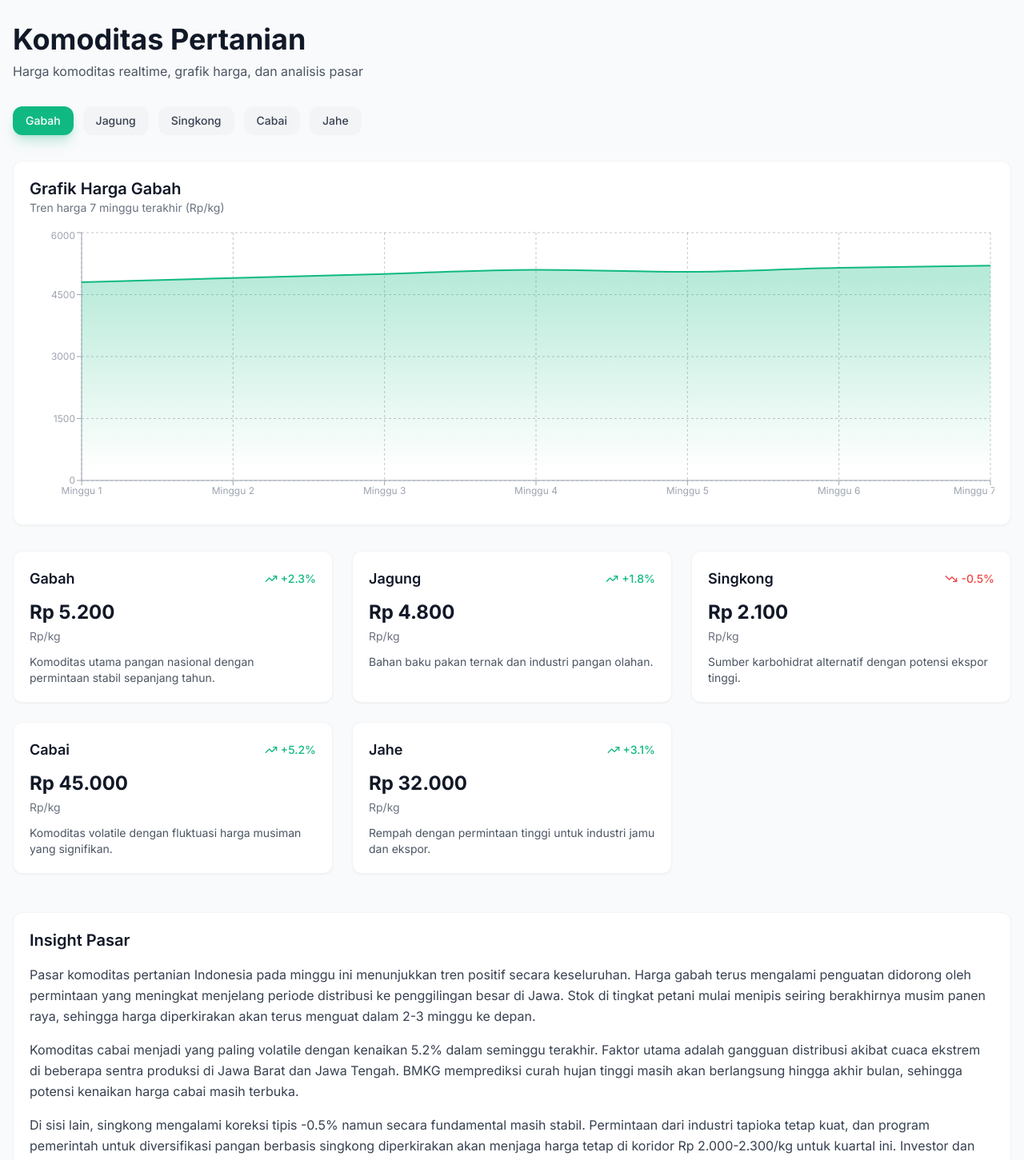
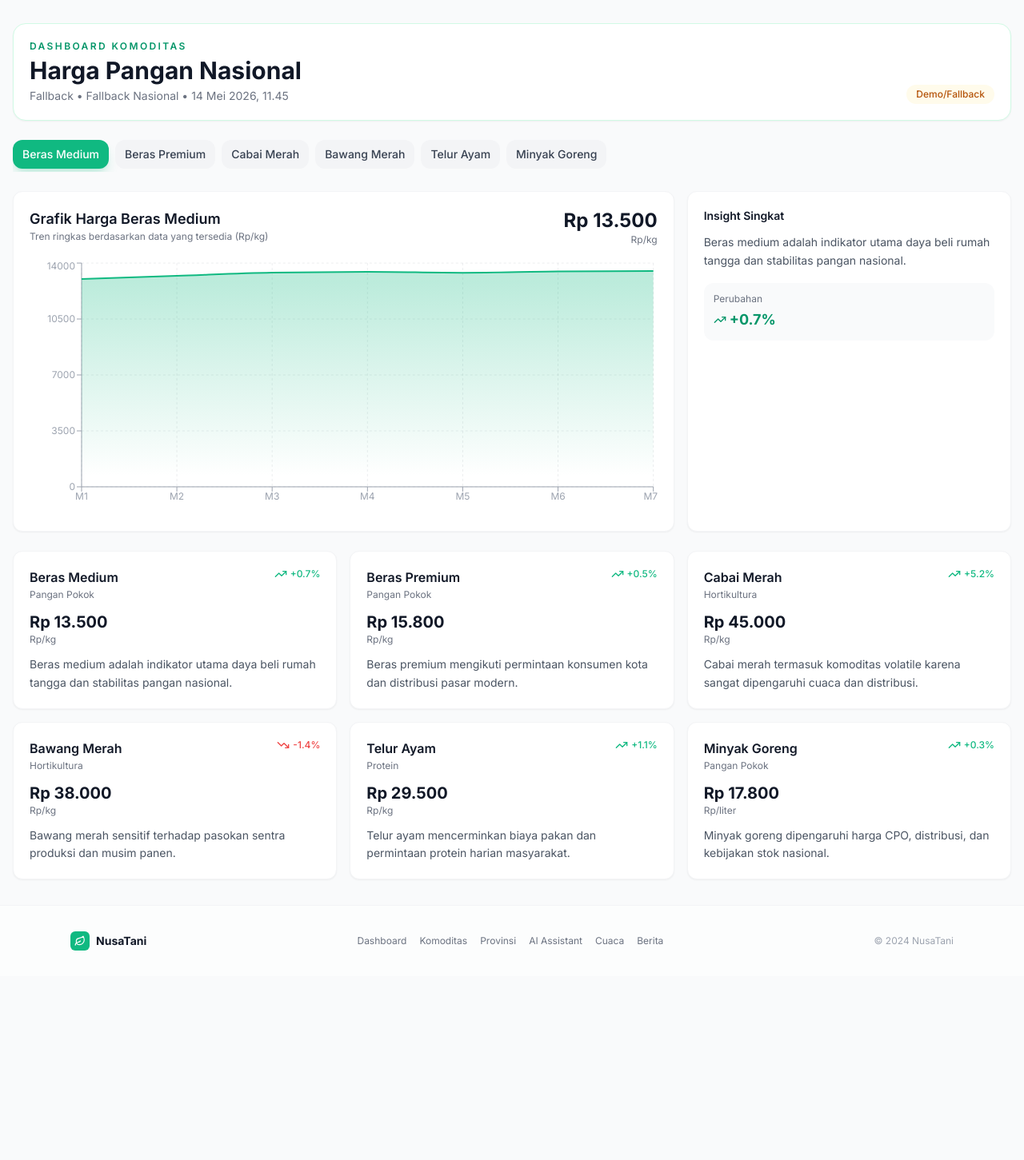
Before and after one commit to LoOp575/Nusa-tani0, a Next.js app: page /commodities in a window 1280 px wide. Shown: the part 60-1511 px from the top of the page at 80% size. After the commit the page ends 1281 px from the top, so only its background shows below. Built offline with nearby package versions, Linux system fonts and the light colour scheme.

Commit message:
Use food prices API on commodities page

```diff
--- a/app/commodities/page.tsx
+++ b/app/commodities/page.tsx
@@ -1,6 +1,6 @@
 'use client'
 
-import { useState } from 'react'
+import { useEffect, useMemo, useState } from 'react'
 import { motion } from 'framer-motion'
 import {
   AreaChart,
@@ -13,46 +13,141 @@ import {
 } from 'recharts'
 import { TrendingUp, TrendingDown } from 'lucide-react'
 import Card from '@/components/ui/card'
-import { commodities } from '@/data/commodities'
+import { commodities as fallbackCommodities } from '@/data/commodities'
 import { formatCurrency } from '@/lib/utils'
 
+type Commodity = {
+  id: string
+  name: string
+  price: number
+  change: number
+  history: number[]
+  unit: string
+  icon: string
+  category?: string
+  source?: string
+}
+
+type FoodPriceResponse = {
+  isRealtime: boolean
+  source: string
+  updatedAt: string
+  commodities: Commodity[]
+}
+
+function getCommodityInsight(id: string, name: string) {
+  const insights: Record<string, string> = {
+    'beras-medium': 'Beras medium adalah indikator utama daya beli rumah tangga dan stabilitas pangan nasional.',
+    'beras-premium': 'Beras premium mengikuti permintaan konsumen kota dan distribusi pasar modern.',
+    'cabai-merah': 'Cabai merah termasuk komoditas volatile karena sangat dipengaruhi cuaca dan distribusi.',
+    'bawang-merah': 'Bawang merah sensitif terhadap pasokan sentra produksi dan musim panen.',
+    'telur-ayam': 'Telur ayam mencerminkan biaya pakan dan permintaan protein harian masyarakat.',
+    'minyak-goreng': 'Minyak goreng dipengaruhi harga CPO, distribusi, dan kebijakan stok nasional.',
+    gabah: 'Gabah menjadi dasar rantai pasok beras dan pendapatan petani padi.',
+    jagung: 'Jagung penting untuk pakan ternak dan industri pangan olahan.',
+    singkong: 'Singkong adalah karbohidrat alternatif dan bahan baku industri tapioka.',
+    cabai: 'Cabai sangat fluktuatif karena cuaca, distribusi, dan permintaan harian.',
+    jahe: 'Jahe memiliki pasar rempah, jamu, dan peluang ekspor.',
+  }
+
+  return insights[id] || `${name} dipantau sebagai bagian dari harga pangan nasional dan kebutuhan pasar harian.`
+}
+
 export default function CommoditiesPage() {
-  const [selectedCommodity, setSelectedCommodity] = useState(commodities[0].id)
+  const [commodities, setCommodities] = useState<Commodity[]>(fallbackCommodities)
+  const [selectedCommodity, setSelectedCommodity] = useState(fallbackCommodities[0].id)
+  const [isLoading, setIsLoading] = useState(true)
+  const [isRealtime, setIsRealtime] = useState(false)
+  const [source, setSource] = useState('Data lokal')
+  const [updatedAt, setUpdatedAt] = useState<string | null>(null)
 
-  const selected = commodities.find((c) => c.id === selectedCommodity) || commodities[0]
+  useEffect(() => {
+    let active = true
 
-  const chartData = selected.history.map((price, index) => ({
-    name: `Minggu ${index + 1}`,
+    async function loadPrices() {
+      try {
+        const response = await fetch('/api/food-prices', { cache: 'no-store' })
+        if (!response.ok) throw new Error('Failed to load food prices')
+        const data: FoodPriceResponse = await response.json()
+        if (!active) return
+        setCommodities(data.commodities)
+        setSelectedCommodity(data.commodities[0]?.id || fallbackCommodities[0].id)
+        setIsRealtime(data.isRealtime)
+        setSource(data.source)
+        setUpdatedAt(data.updatedAt)
+      } catch {
+        if (!active) return
+        setCommodities(fallbackCommodities)
+        setSelectedCommodity(fallbackCommodities[0].id)
+        setIsRealtime(false)
+        setSource('Data lokal')
+      } finally {
+        if (active) setIsLoading(false)
+      }
+    }
+
+    loadPrices()
+
+    return () => {
+      active = false
+    }
+  }, [])
+
+  const selected = useMemo(() => {
+    return commodities.find((c) => c.id === selectedCommodity) || commodities[0]
+  }, [commodities, selectedCommodity])
+
+  const chartData = (selected?.history || []).map((price, index) => ({
+    name: `M${index + 1}`,
     harga: price,
   }))
 
+  const updatedLabel = updatedAt
+    ? new Date(updatedAt).toLocaleString('id-ID', {
+        dateStyle: 'medium',
+        timeStyle: 'short',
+      })
+    : 'Data lokal'
+
   return (
     <motion.div
-      initial={{ opacity: 0, y: 20 }}
+      initial={{ opacity: 0, y: 16 }}
       animate={{ opacity: 1, y: 0 }}
-      transition={{ duration: 0.5 }}
-      className="max-w-7xl mx-auto px-4 py-8"
+      transition={{ duration: 0.4 }}
+      className="max-w-7xl mx-auto px-4 py-6 md:py-8"
     >
-      {/* Page Header */}
-      <div className="mb-8">
-        <h1 className="text-3xl md:text-4xl font-bold text-gray-900 dark:text-white">
-          Komoditas Pertanian
+      <div className="mb-6 rounded-2xl border border-emerald-100 bg-white p-4 shadow-sm dark:border-emerald-900/40 dark:bg-gray-900 md:p-5">
+        <div className="flex flex-col gap-3 md:flex-row md:items-end md:justify-between">
+          <div>
+            <p className="text-xs font-semibold uppercase tracking-[0.2em] text-emerald-600 dark:text-emerald-400">
+              Dashboard Komoditas
+            </p>
+            <h1 className="mt-1 text-2xl font-bold text-gray-900 dark:text-white md:text-3xl">
+              Harga Pangan Nasional
             </h1>
-        <p className="mt-2 text-gray-600 dark:text-gray-400">
-          Harga komoditas realtime, grafik harga, dan analisis pasar
+            <p className="mt-1 text-sm text-gray-500 dark:text-gray-400">
+              {isLoading ? 'Mengambil data...' : `${isRealtime ? 'Realtime' : 'Fallback'} • ${source} • ${updatedLabel}`}
             </p>
           </div>
+          <span className={`w-fit rounded-full px-3 py-1 text-xs font-medium ${
+            isRealtime
+              ? 'bg-emerald-50 text-emerald-700 dark:bg-emerald-900/30 dark:text-emerald-300'
+              : 'bg-amber-50 text-amber-700 dark:bg-amber-900/30 dark:text-amber-300'
+          }`}>
+            {isRealtime ? 'Live Data' : 'Demo/Fallback'}
+          </span>
+        </div>
+      </div>
 
-      {/* Commodity Selector Tabs */}
-      <div className="flex flex-wrap gap-3 mb-8">
+      <div className="mb-6 flex gap-2 overflow-x-auto pb-1">
         {commodities.map((commodity) => (
           <button
             key={commodity.id}
             onClick={() => setSelectedCommodity(commodity.id)}
-            className={`px-4 py-2 rounded-xl text-sm font-medium transition-all duration-200 ${
+            className={`shrink-0 rounded-xl px-3 py-2 text-xs font-medium transition-all duration-200 md:text-sm ${
               selectedCommodity === commodity.id
-                ? 'bg-emerald-500 text-white shadow-lg shadow-emerald-500/25'
-                : 'bg-gray-100 dark:bg-gray-800 text-gray-700 dark:text-gray-300 hover:bg-gray-200 dark:hover:bg-gray-700'
+                ? 'bg-emerald-500 text-white shadow-lg shadow-emerald-500/20'
+                : 'bg-gray-100 text-gray-700 hover:bg-gray-200 dark:bg-gray-800 dark:text-gray-300 dark:hover:bg-gray-700'
             }`}
           >
             {commodity.name}
@@ -60,26 +155,35 @@ export default function CommoditiesPage() {
         ))}
       </div>
 
-      {/* Price Chart */}
-      <Card className="mb-8">
-        <div className="mb-4">
-          <h2 className="text-xl font-semibold text-gray-900 dark:text-white">
+      {selected && (
+        <div className="mb-6 grid grid-cols-1 gap-4 lg:grid-cols-3">
+          <Card className="lg:col-span-2">
+            <div className="mb-4 flex flex-col gap-2 md:flex-row md:items-start md:justify-between">
+              <div>
+                <h2 className="text-lg font-semibold text-gray-900 dark:text-white">
                   Grafik Harga {selected.name}
                 </h2>
-          <p className="text-sm text-gray-500 dark:text-gray-400">
-            Tren harga 7 minggu terakhir ({selected.unit})
+                <p className="text-xs text-gray-500 dark:text-gray-400">
+                  Tren ringkas berdasarkan data yang tersedia ({selected.unit})
                 </p>
               </div>
-        <div className="h-[350px] w-full">
+              <div className="text-left md:text-right">
+                <p className="text-2xl font-bold text-gray-900 dark:text-white">
+                  {formatCurrency(selected.price)}
+                </p>
+                <p className="text-xs text-gray-500 dark:text-gray-400">{selected.unit}</p>
+              </div>
+            </div>
+            <div className="h-[260px] w-full md:h-[320px]">
               <ResponsiveContainer width="100%" height="100%">
                 <AreaChart data={chartData}>
                   <defs>
                     <linearGradient id="colorHarga" x1="0" y1="0" x2="0" y2="1">
-                  <stop offset="5%" stopColor="#10b981" stopOpacity={0.3} />
+                      <stop offset="5%" stopColor="#10b981" stopOpacity={0.28} />
                       <stop offset="95%" stopColor="#10b981" stopOpacity={0} />
                     </linearGradient>
                   </defs>
-              <CartesianGrid strokeDasharray="3 3" stroke="#374151" opacity={0.3} />
+                  <CartesianGrid strokeDasharray="3 3" stroke="#9ca3af" opacity={0.2} />
                   <XAxis dataKey="name" stroke="#9ca3af" fontSize={12} />
                   <YAxis stroke="#9ca3af" fontSize={12} />
                   <Tooltip
@@ -103,79 +207,51 @@ export default function CommoditiesPage() {
             </div>
           </Card>
 
-      {/* Commodity Detail Cards Grid */}
-      <div className="grid grid-cols-1 md:grid-cols-2 lg:grid-cols-3 gap-6 mb-12">
+          <Card>
+            <h3 className="text-sm font-semibold text-gray-900 dark:text-white">
+              Insight Singkat
+            </h3>
+            <p className="mt-3 text-sm leading-relaxed text-gray-600 dark:text-gray-300">
+              {getCommodityInsight(selected.id, selected.name)}
+            </p>
+            <div className="mt-4 rounded-xl bg-gray-50 p-3 dark:bg-gray-800/60">
+              <p className="text-xs text-gray-500 dark:text-gray-400">Perubahan</p>
+              <p className={`mt-1 flex items-center gap-1 text-lg font-bold ${selected.change >= 0 ? 'text-emerald-600' : 'text-red-500'}`}>
+                {selected.change >= 0 ? <TrendingUp className="h-4 w-4" /> : <TrendingDown className="h-4 w-4" />}
+                {selected.change >= 0 ? '+' : ''}{selected.change}%
+              </p>
+            </div>
+          </Card>
+        </div>
+      )}
+
+      <div className="grid grid-cols-1 gap-4 sm:grid-cols-2 lg:grid-cols-3">
         {commodities.map((commodity) => (
-          <Card key={commodity.id} className="hover:shadow-xl transition-shadow duration-300">
-            <div className="flex items-center justify-between mb-3">
-              <h3 className="text-lg font-semibold text-gray-900 dark:text-white">
+          <Card key={commodity.id} className="transition-shadow duration-300 hover:shadow-xl">
+            <div className="flex items-start justify-between gap-3">
+              <div>
+                <h3 className="text-base font-semibold text-gray-900 dark:text-white">
                   {commodity.name}
                 </h3>
-              <span
-                className={`flex items-center gap-1 text-sm font-medium ${
-                  commodity.change >= 0 ? 'text-emerald-500' : 'text-red-500'
-                }`}
-              >
-                {commodity.change >= 0 ? (
-                  <TrendingUp className="w-4 h-4" />
-                ) : (
-                  <TrendingDown className="w-4 h-4" />
-                )}
-                {commodity.change >= 0 ? '+' : ''}
-                {commodity.change}%
+                <p className="mt-0.5 text-xs text-gray-500 dark:text-gray-400">
+                  {commodity.category || 'Pangan Nasional'}
+                </p>
+              </div>
+              <span className={`flex items-center gap-1 text-xs font-medium ${commodity.change >= 0 ? 'text-emerald-500' : 'text-red-500'}`}>
+                {commodity.change >= 0 ? <TrendingUp className="h-4 w-4" /> : <TrendingDown className="h-4 w-4" />}
+                {commodity.change >= 0 ? '+' : ''}{commodity.change}%
               </span>
             </div>
-            <p className="text-2xl font-bold text-gray-900 dark:text-white">
+            <p className="mt-3 text-xl font-bold text-gray-900 dark:text-white">
               {formatCurrency(commodity.price)}
             </p>
-            <p className="text-sm text-gray-500 dark:text-gray-400 mt-1">
-              {commodity.unit}
-            </p>
-            <p className="text-sm text-gray-600 dark:text-gray-400 mt-3">
-              {commodity.id === 'gabah' &&
-                'Komoditas utama pangan nasional dengan permintaan stabil sepanjang tahun.'}
-              {commodity.id === 'jagung' &&
-                'Bahan baku pakan ternak dan industri pangan olahan.'}
-              {commodity.id === 'singkong' &&
-                'Sumber karbohidrat alternatif dengan potensi ekspor tinggi.'}
-              {commodity.id === 'cabai' &&
-                'Komoditas volatile dengan fluktuasi harga musiman yang signifikan.'}
-              {commodity.id === 'jahe' &&
-                'Rempah dengan permintaan tinggi untuk industri jamu dan ekspor.'}
+            <p className="text-xs text-gray-500 dark:text-gray-400">{commodity.unit}</p>
+            <p className="mt-3 text-sm leading-relaxed text-gray-600 dark:text-gray-400">
+              {getCommodityInsight(commodity.id, commodity.name)}
             </p>
           </Card>
         ))}
       </div>
-
-      {/* Market Insight Section */}
-      <Card className="mb-8">
-        <h2 className="text-xl font-semibold text-gray-900 dark:text-white mb-4">
-          Insight Pasar
-        </h2>
-        <div className="space-y-4 text-gray-700 dark:text-gray-300 leading-relaxed">
-          <p>
-            Pasar komoditas pertanian Indonesia pada minggu ini menunjukkan tren positif secara
-            keseluruhan. Harga gabah terus mengalami penguatan didorong oleh permintaan yang
-            meningkat menjelang periode distribusi ke penggilingan besar di Jawa. Stok di tingkat
-            petani mulai menipis seiring berakhirnya musim panen raya, sehingga harga diperkirakan
-            akan terus menguat dalam 2-3 minggu ke depan.
-          </p>
-          <p>
-            Komoditas cabai menjadi yang paling volatile dengan kenaikan 5.2% dalam seminggu
-            terakhir. Faktor utama adalah gangguan distribusi akibat cuaca ekstrem di beberapa
-            sentra produksi di Jawa Barat dan Jawa Tengah. BMKG memprediksi curah hujan tinggi
-            masih akan berlangsung hingga akhir bulan, sehingga potensi kenaikan harga cabai masih
-            terbuka.
-          </p>
-          <p>
-            Di sisi lain, singkong mengalami koreksi tipis -0.5% namun secara fundamental masih
-            stabil. Permintaan dari industri tapioka tetap kuat, dan program pemerintah untuk
-            diversifikasi pangan berbasis singkong diperkirakan akan menjaga harga tetap di
-            koridor Rp 2.000-2.300/kg untuk kuartal ini. Investor dan petani disarankan memantau
-            perkembangan cuaca dan kebijakan distribusi pemerintah.
-          </p>
-        </div>
-      </Card>
     </motion.div>
   )
 }
```
Lines whose indentation alone changed are shown as unchanged.
